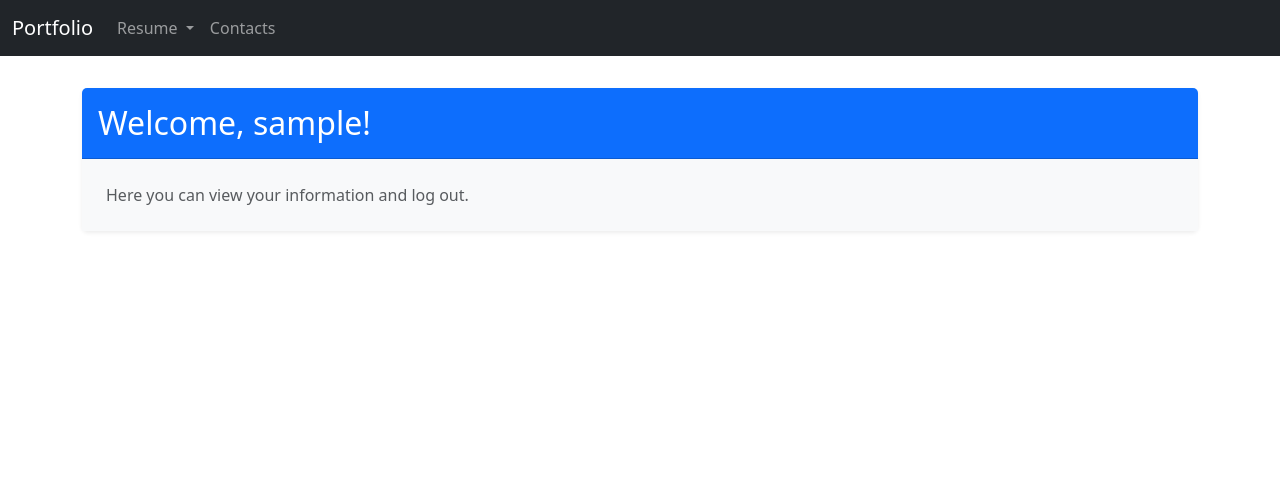
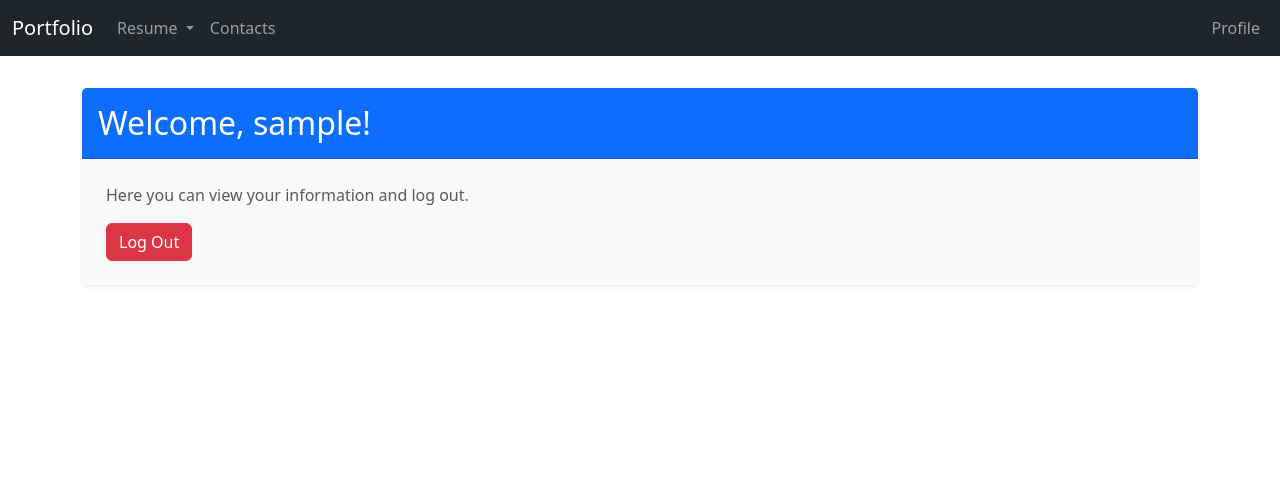
Before and after one commit to arsensmetaniak24-code/flask-app-lab, a Flask app: page /users/profile in a window 1280 px wide. Shown: the top 485 px of the page. Run offline with Flask 3, Linux system fonts and the light colour scheme; the visitor is signed in with stand-in values (Sample User, id 1).

Commit message:
add logout route

```diff
--- a/app/templates/components/_navbar.html
+++ b/app/templates/components/_navbar.html
@@ -24,6 +24,15 @@
                     <a class="nav-link" href="{{ url_for('contacts') }}">Contacts</a>
                 </li>
             </ul>
+            <ul class="navbar-nav ms-auto">
+                <li class="nav-item">
+                    {% if session.get('username') %}
+                        <a class="nav-link" href="{{ url_for('users.profile') }}">Profile</a>
+                    {% else %}
+                        <a class="nav-link" href="{{ url_for('users.login') }}">Login</a>
+                    {% endif %}
+                </li>
+            </ul>
         </div>
     </div>
 </nav>
--- a/app/users/templates/users/profile.html
+++ b/app/users/templates/users/profile.html
@@ -8,6 +8,9 @@
         </div>
         <div class="card-body p-4 bg-body-tertiary">
             <p class="text-muted mb-0">Here you can view your information and log out.</p>
+            <form class="mt-3" action="{{ url_for('users.logout') }}" method="post">
+                <button type="submit" class="btn btn-danger">Log Out</button>
+            </form>
         </div>
     </div>
 </section>
--- a/app/users/views.py
+++ b/app/users/views.py
@@ -47,3 +47,9 @@ def profile():
     else:
         flash("You need to log in first", "danger")
         return redirect(url_for("users.login"))
+
+@users_bp.route("/logout", methods=["POST"])
+def logout():
+    session.pop("username", None)
+    flash("You have been logged out", "success")
+    return redirect(url_for("users.login"))
```
Also changed, not shown: tests/__init__.py (added).
